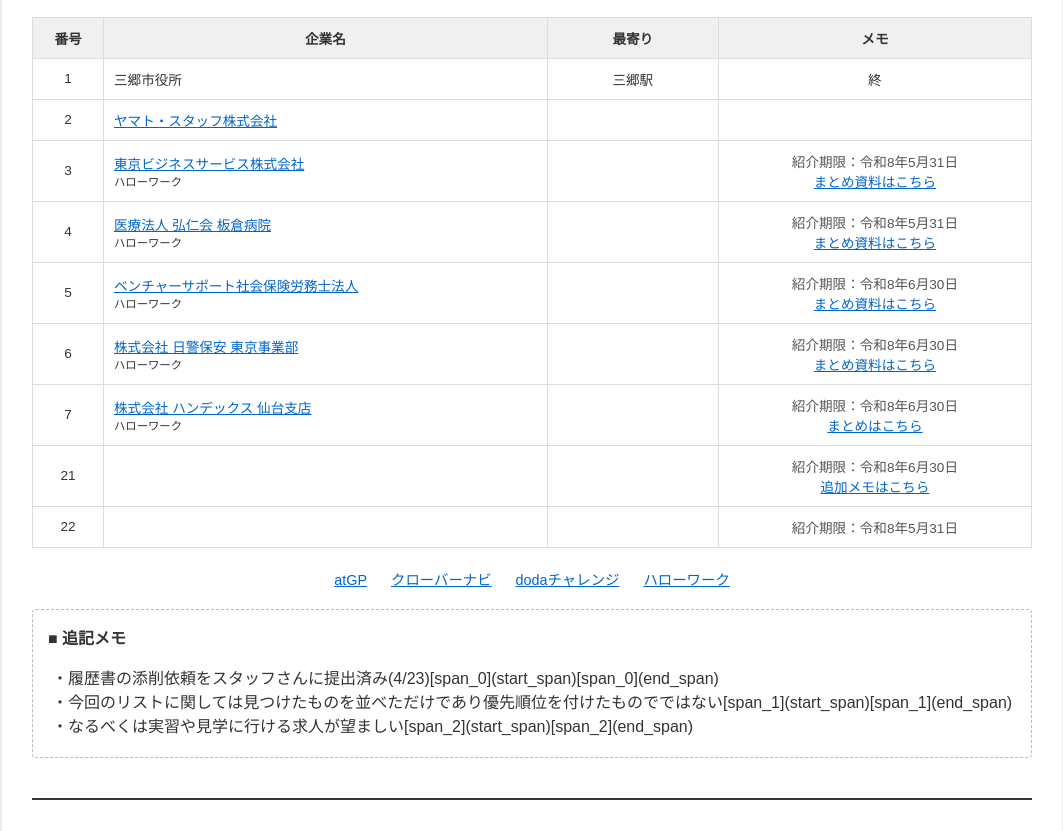
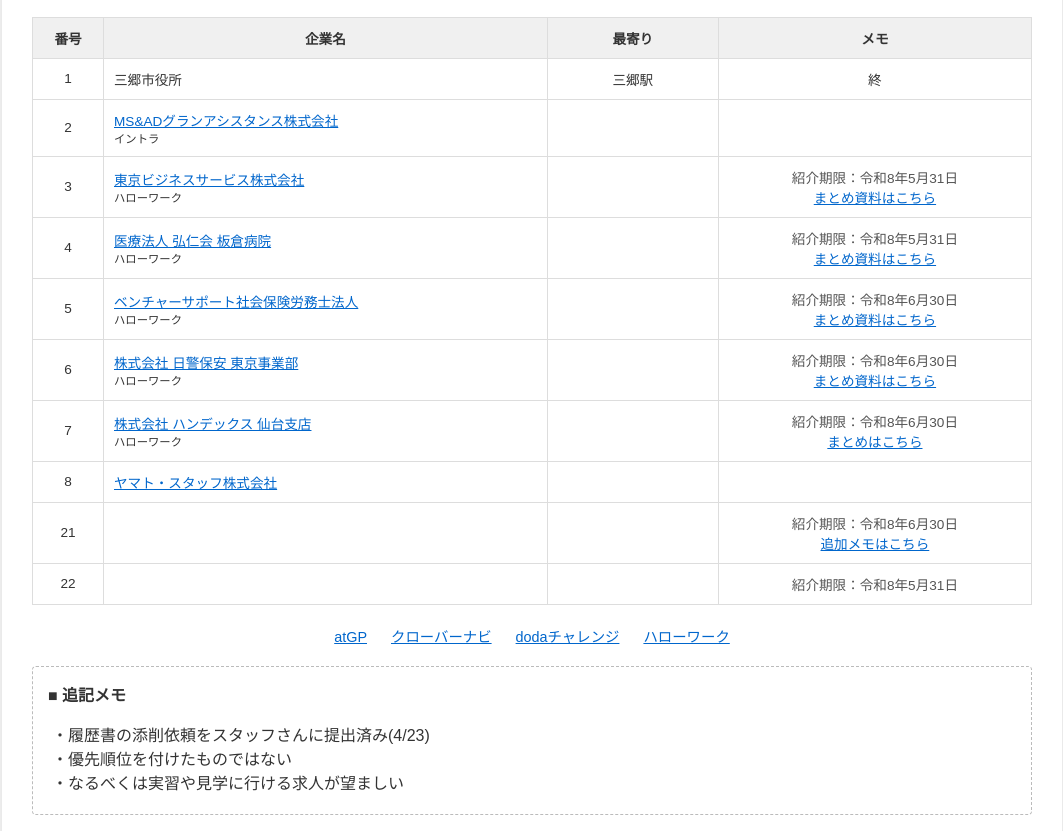
Before and after one commit to miki0113/Job-hunting, a website: page index.html in a window 1280 px wide. Shown: the part 94-925 px from the top of the page, without its empty margins (108-1171 px from the left). Drawn offline with Linux system fonts and the light colour scheme; no server answers.

Commit message:
Update index.html

```diff
--- a/index.html
+++ b/index.html
@@ -8,21 +8,17 @@
         body { font-family: sans-serif; margin: 20px; background-color: #f5f5f5; color: #333; }
         .container { max-width: 1000px; margin: auto; background: white; padding: 30px; border-radius: 8px; box-shadow: 0 2px 10px rgba(0,0,0,0.1); }
         h1 { text-align: center; font-size: 1.2em; margin-bottom: 20px; }
-
         table { width: 100%; border-collapse: collapse; margin-bottom: 20px; font-size: 0.85em; }
         th, td { border: 1px solid #ddd; padding: 10px; text-align: center; }
         th { background-color: #f0f0f0; }
         .company-name { text-align: left; }
         a { color: #0066cc; text-decoration: underline; cursor: pointer; }
         .deadline { color: #555; }
-
         .external-links { text-align: center; margin: 20px 0; font-size: 0.9em; }
         .external-links a { margin: 0 10px; }
-
         .memo-section { border: 1px dashed #bbb; padding: 15px; margin-bottom: 30px; border-radius: 4px; }
         .memo-section h3 { margin-top: 0; font-size: 1em; }
         .memo-section ul { padding-left: 20px; margin: 5px 0; list-style-type: "・"; }
-
         .sync-section { border-top: 2px solid #333; padding-top: 20px; margin-top: 40px; }
         h2 { font-size: 1.1em; margin-bottom: 20px; }
         .control-box { display: flex; flex-direction: column; align-items: center; gap: 10px; max-width: 400px; margin: auto; }
@@ -47,13 +43,16 @@
             </thead>
             <tbody>
                 <tr><td>1</td><td class="company-name">三郷市役所</td><td>三郷駅</td><td>終</td></tr>
-                <tr><td>2</td><td class="company-name"><a href="https://job-search.litalico.co.jp/companies/5118?index=area" target="_blank">ヤマト・スタッフ株式会社</a></td><td></td><td></td></tr>
+                <tr><td>2</td><td class="company-name"><a href="https://job-search.litalico.co.jp/companies/116?index=area" target="_blank">MS&ADグランアシスタンス株式会社</a><br><small>イントラ</small></td><td></td><td></td></tr>
                 <tr><td>3</td><td class="company-name"><a href="https://www.tokyobs.co.jp/" target="_blank">東京ビジネスサービス株式会社</a><br><small>ハローワーク</small></td><td></td><td class="deadline">紹介期限：令和8年5月31日<br><a onclick="openFile('RAFAA23501020260429093314595295115887684169088.pdf')">まとめ資料はこちら</a></td></tr>
                 <tr><td>4</td><td class="company-name"><a href="http://www.itakura.or.jp" target="_blank">医療法人 弘仁会 板倉病院</a><br><small>ハローワーク</small></td><td></td><td class="deadline">紹介期限：令和8年5月31日<br><a onclick="openFile('医療法人 弘仁会 板倉病院.pdf')">まとめ資料はこちら</a></td></tr>
                 <tr><td>5</td><td class="company-name"><a href="https://vs-group.jp/sharoshi/recruit/" target="_blank">ベンチャーサポート社会保険労務士法人</a><br><small>ハローワーク</small></td><td></td><td class="deadline">紹介期限：令和8年6月30日<br><a onclick="openFile('RAFAA235010202604290932380861669092556543138702.pdf')">まとめ資料はこちら</a></td></tr>
                 <tr><td>6</td><td class="company-name"><a href="PDF/RAFAA235010202604290932048538810908074250214855.pdf" target="_blank">株式会社 日警保安 東京事業部</a><br><small>ハローワーク</small></td><td></td><td class="deadline">紹介期限：令和8年6月30日<br><a onclick="openFile('株式会社 日警保安 東京事業部.pdf')">まとめ資料はこちら</a></td></tr>
                 <tr><td>7</td><td class="company-name"><a href="https://www.handex.co.jp/" target="_blank">株式会社 ハンデックス 仙台支店</a><br><small>ハローワーク</small></td><td></td><td class="deadline">紹介期限：令和8年6月30日<br><a onclick="openFile('RAFAA235010202605061009399703247084278534433893.pdf')">まとめはこちら</a></td></tr>
-                <tr><td>21</td><td></td><td></td><td class="deadline">紹介期限：令和8年6月30日<br><a href="index2.html" target="_blank">追加メモはこちら</a></td></tr>
+
+                <tr><td>8</td><td class="company-name"><a href="https://job-search.litalico.co.jp/companies/5118?index=area" target="_blank">ヤマト・スタッフ株式会社</a></td><td></td><td></td></tr>
+
+                <tr><td>21</td><td></td><td></td><td class="deadline">紹介期限：令和8年6月30日<br><a href="index2.html">追加メモはこちら</a></td></tr>
                 <tr><td>22</td><td></td><td></td><td class="deadline">紹介期限：令和8年5月31日</td></tr>
             </tbody>
         </table>
@@ -68,9 +67,9 @@
         <div class="memo-section">
             <h3>■ 追記メモ</h3>
             <ul>
-                <li>履歴書の添削依頼をスタッフさんに提出済み(4/23)[span_0](start_span)[span_0](end_span)</li>
-                <li>今回のリストに関しては見つけたものを並べただけであり優先順位を付けたものでではない[span_1](start_span)[span_1](end_span)</li>
-                <li>なるべくは実習や見学に行ける求人が望ましい[span_2](start_span)[span_2](end_span)</li>
+                <li>履歴書の添削依頼をスタッフさんに提出済み(4/23)</li>
+                <li>優先順位を付けたものではない</li>
+                <li>なるべくは実習や見学に行ける求人が望ましい</li>
             </ul>
         </div>
 
@@ -87,7 +86,6 @@
     </div>
 
     <script>
-        // 別タブ表示設定
         function openFile(name) {
             const fileUrl = window.location.origin + '/PDF/' + encodeURIComponent(name);
             if (name.toLowerCase().endsWith('.docx') || name.toLowerCase().endsWith('.doc')) {
@@ -96,7 +94,6 @@
                 window.open(fileUrl, '_blank');
             }
         }
-
         async function loadFileList() {
             try {
                 const res = await fetch('/api/files');
@@ -110,7 +107,6 @@
                 });
             } catch (e) { console.log("ファイルリストの読み込みに失敗しました"); }
         }
-
         async function handleUpload() {
             const input = document.getElementById('file-input');
             if (!input.files[0]) return alert('選択してください');
@@ -119,12 +115,10 @@
             await fetch('/api/upload', { method: 'POST', body: formData });
             input.value = ''; loadFileList();
         }
-
         async function handleView() {
             const name = document.getElementById('common-select').value;
             if (name) openFile(name);
         }
-
         async function handleDelete() {
             const name = document.getElementById('common-select').value;
             if (!name || !confirm('消しますか？')) return;
```
